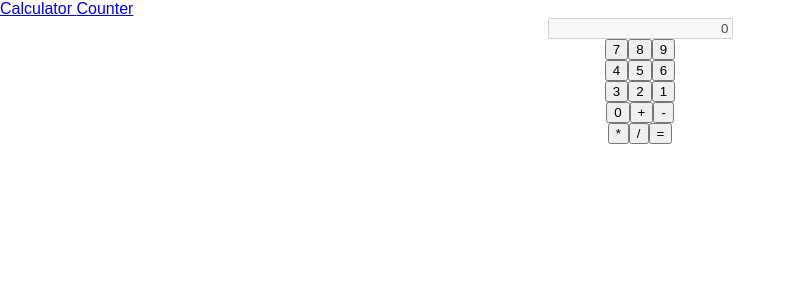
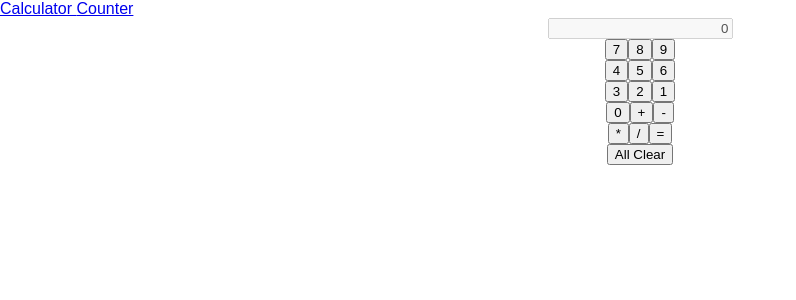
Before and after one commit to mklopotek/Exercise_Redux_2, a React (Create React App) app: page /calculator in a window 1280 px wide. Shown: the top 300 px of the page, without its empty margins (0-796 px from the left). Built offline with nearby package versions, Linux system fonts and the light colour scheme.

Commit message:
all clear

```diff
--- a/src/state/calculator.js
+++ b/src/state/calculator.js
@@ -4,6 +4,7 @@ const SUBSTRACT = 'calculator/SUBSTRACT'
 const MULTIPLICATION = 'calculator/MULTIPLICATION'
 const DIVISION = 'calculator/DIVISION'
 const RESULT = 'calculator/RESULT'
+const ALLCLEAR = 'calculator/ALLCLEAR'
 
 
 export const inputAction = (number) => ({
@@ -20,6 +21,8 @@ export const multiplicationAction = () => ({ type: MULTIPLICATION })
 export const divisionAction = () => ({ type: DIVISION })
 
 export const resultAction = () => ({ type: RESULT })
+
+export const allClrearAction = () => ({ type: ALLCLEAR })
 
 const initialState = {
     result: 0,
@@ -93,6 +96,10 @@ export default (state = initialState, action) => {
                 isResultShown: true,
                 lastOperation: initialState.lastOperation
             }
+        case ALLCLEAR:
+        return {
+            ...initialState
+        }
         default:
             return state
     }
--- a/src/views/Calculator.js
+++ b/src/views/Calculator.js
@@ -1,6 +1,6 @@
 import React from 'react'
 import { connect } from 'react-redux'
-import { inputAction, addAction, substractAction, multiplicationAction, resultAction, divisionAction } from '../state/calculator';
+import { inputAction, addAction, substractAction, multiplicationAction, resultAction, divisionAction, allClrearAction } from '../state/calculator';
 
 const styles = {
     center: {
@@ -43,6 +43,9 @@ const Calculator = (props) => (
         <button onClick={props._divisionAction}>/</button>
         <button onClick={props._resultAction}>=</button>
     </div>
+    <div>
+        <button onClick={props._allClrearAction}>All Clear</button>
+    </div>
     </div>
 )
 
@@ -57,7 +60,8 @@ const mapDispatchToProps = dispatch => ({
     _substractAction: () => dispatch(substractAction()),
     _multiplicationAction: () => dispatch(multiplicationAction()),
     _resultAction: () => dispatch(resultAction()),
-    _divisionAction: () => dispatch(divisionAction())
+    _divisionAction: () => dispatch(divisionAction()),
+    _allClrearAction: () => dispatch(allClrearAction())
 })
 
 export default connect(mapStateToProps, mapDispatchToProps)(Calculator)
```
